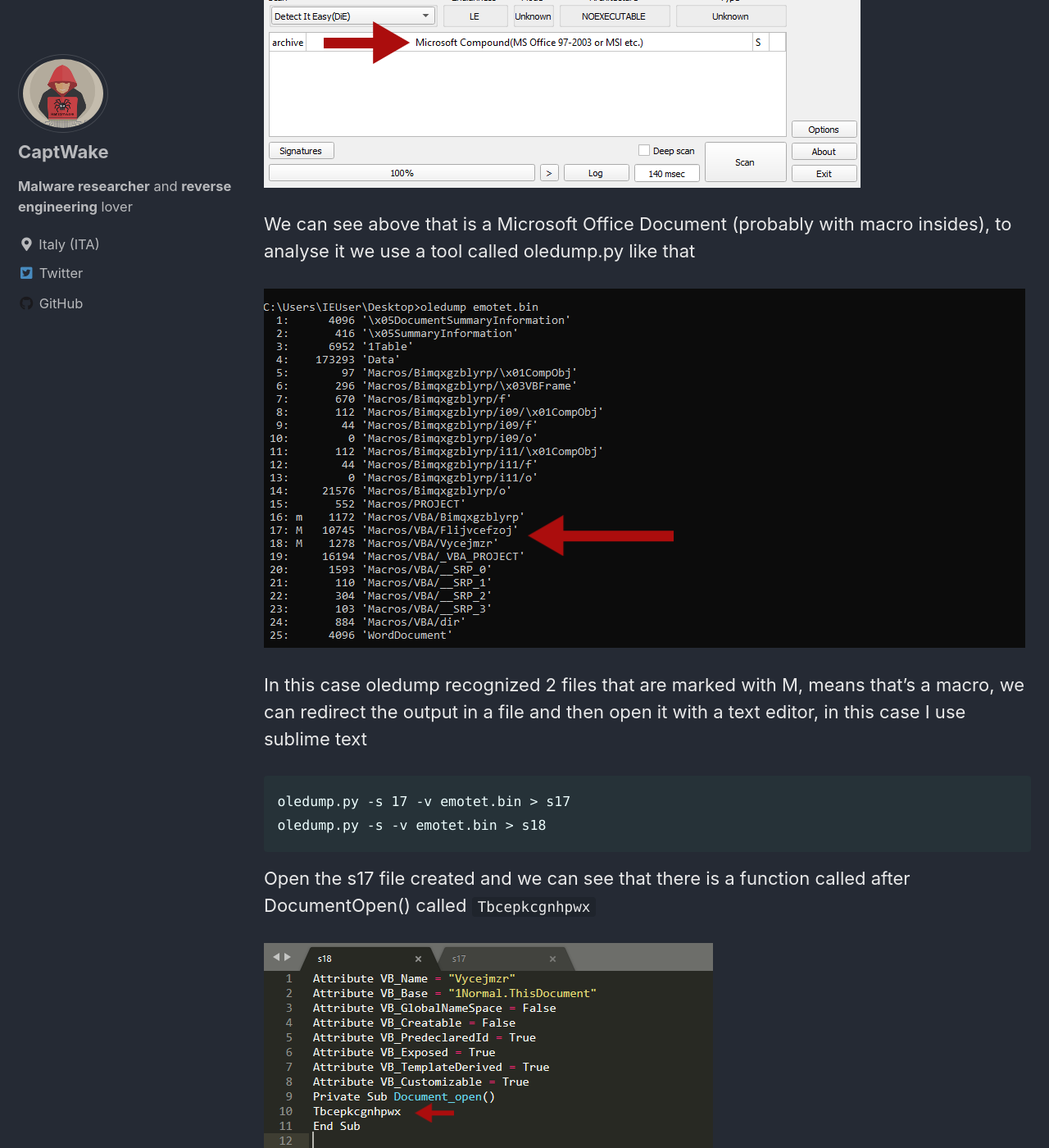
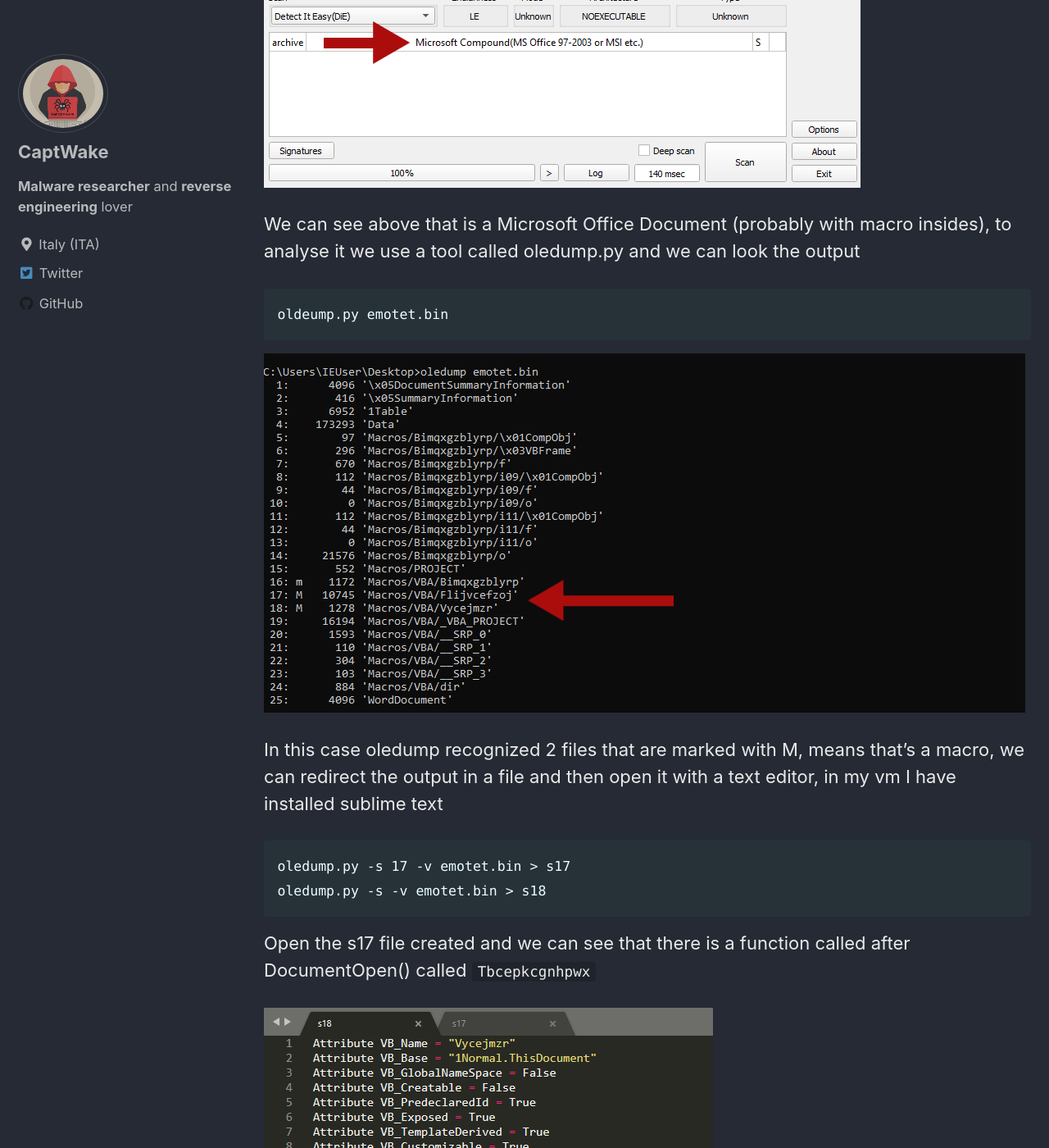
Before and after one commit to CaptWake/CaptWake.github.io, a Jekyll site: the page built from _posts/Malware-Analysis/2020-09-26-Heodo-Dropper.md, in a window 1280 px wide and 1400 px high, scrolled down 1006 px. Shown: the whole window at 82% size. Built offline with Jekyll 4.4.1, drawn with Linux system fonts in a browser that asks for light colours; cached includes are drawn as plain includes.

Commit message:
fixed bugs

````diff
--- a/_posts/Malware-Analysis/2020-09-26-Heodo-Dropper.md
+++ b/_posts/Malware-Analysis/2020-09-26-Heodo-Dropper.md
@@ -17,17 +17,20 @@
 
 [![1](/assets/images/Malware_Analysis/Heodo-Dropper/1.png)](/assets/images/Malware_Analysis/Heodo-Dropper/1.png)
 
-We can see above that is a Microsoft Office Document (probably with macro insides), to analyse it we use a tool called oledump.py like that
+We can see above that is a Microsoft Office Document (probably with macro insides), to analyse it we use a tool called oledump.py and we can look the output
+```
+oldeump.py emotet.bin
+```
 
 [![2](/assets/images/Malware_Analysis/Heodo-Dropper/2.png)](/assets/images/Malware_Analysis/Heodo-Dropper/2.png)
 
 In this case oledump recognized 2 files that are marked with M, means that's a macro, we can redirect the output in a file and then open it with a text editor,
-in this case I use sublime text
+in my vm I have installed sublime text
 ```
 oledump.py -s 17 -v emotet.bin > s17
 oledump.py -s -v emotet.bin > s18
 ```
-Open the s17 file created and we can see that there is a function called after DocumentOpen() called ```Tbcepkcgnhpwx```
+Open the s17 file created and we can see that there is a function called after DocumentOpen() called `Tbcepkcgnhpwx`
 
 [![3](/assets/images/Malware_Analysis/Heodo-Dropper/3.png)](/assets/images/Malware_Analysis/Heodo-Dropper/3.png)
 
@@ -35,11 +38,11 @@
 
 [![4](/assets/images/Malware_Analysis/Heodo-Dropper/4.png)](/assets/images/Malware_Analysis/Heodo-Dropper/4.png)
 
-we can notice that there is a lot of junk code, and if we look further we can see a string pattern ```//====dsfnnJJJsm388//=``` that is used to obfuscate the vba code (one, not the only), let's find and replace all !
+we can notice that there is a lot of junk code, and if we look further we can see a string pattern `//====dsfnnJJJsm388//=` that is used to obfuscate the vba code (one, not the only), let's find and replace all !
 
 [![5](/assets/images/Malware_Analysis/Heodo-Dropper/5.png)](/assets/images/Malware_Analysis/Heodo-Dropper/5.png)
 
-Oh now we can assume that the malware want create a process, the string concatenated contains also another param :  ```Bimqxgzblyrp.Fmgsnpdkhc``` , if we remember ```Bimqxgzblyrp``` is a folder name, if we look back at the result of oledump we can see in that folder there is a big file
+Oh now we can assume that the malware want create a process, the string concatenated contains also another param :  `Bimqxgzblyrp.Fmgsnpdkhc` , if we remember `Bimqxgzblyrp` is a folder name, if we look back at the result of oledump we can see in that folder there is a big file
 
 [![6](/assets/images/Malware_Analysis/Heodo-Dropper/6.png)](/assets/images/Malware_Analysis/Heodo-Dropper/6.png)
 
````
